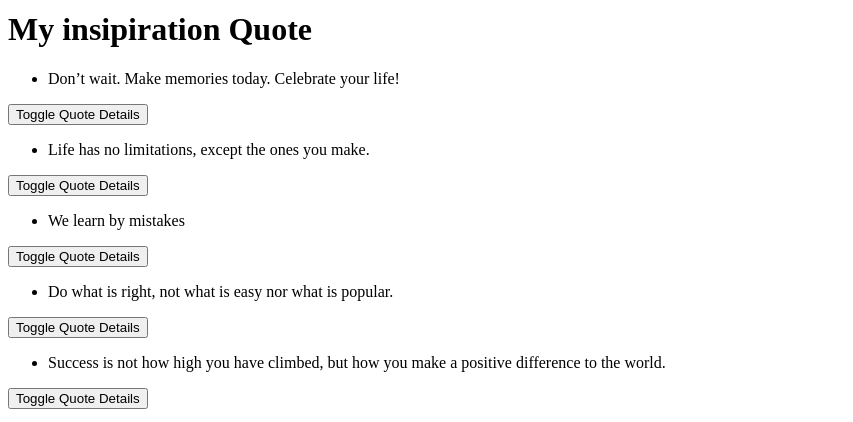
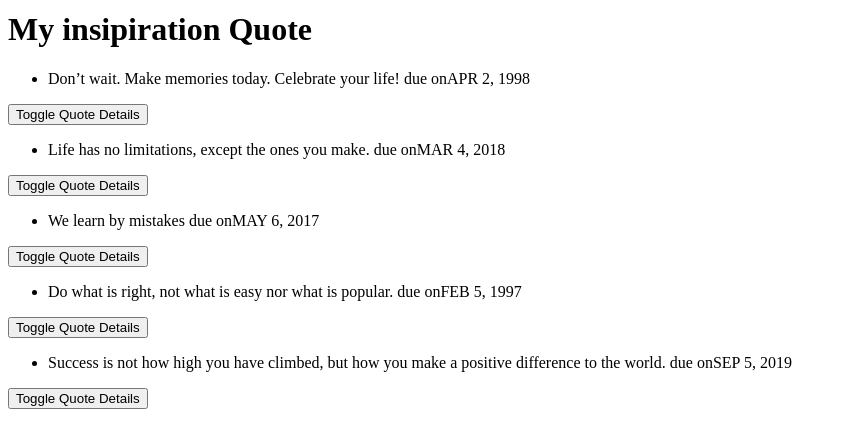
Before and after one commit to Ruterana/Quotes, an Angular app: page / in a window 1280 px wide. Shown: the part 319-741 px from the top of the page, without its empty margins (0-853 px from the left). Built offline with nearby package versions, Linux system fonts and the light colour scheme.

Commit message:
iadd date published

```diff
--- a/src/app/app.module.ts
+++ b/src/app/app.module.ts
@@ -10,7 +10,8 @@ import { QuoteDetailsComponent } from './quote-details/quote-details.component';
   declarations: [
     AppComponent,
     QuoteComponent,
-    QuoteDetailsComponent
+    QuoteDetailsComponent,
+
   ],
   imports: [
     BrowserModule,
--- a/src/app/quote.ts
+++ b/src/app/quote.ts
@@ -3,7 +3,7 @@ export class  Quote {
     // name: string;
     // author:string;
     showAuthor: boolean;
-  constructor(public id: number, public writter:string, public name: string,public author: string){
+  constructor(public id: number, public writter:string, public name: string,public author: string,public completeDate: Date){
     this.showAuthor=false;
   }
   }
--- a/src/app/quote/quote.component.html
+++ b/src/app/quote/quote.component.html
@@ -22,7 +22,7 @@
   <div *ngFor='let quote of quotes;let i = index' >
 
           <ul>
-            <li>{{quote.name}} </li>
+            <li>{{quote.name}} due on{{quote.completeDate|date|uppercase}}  </li>
           </ul>
         <button (click)='
     toggleDetails(i)'>Toggle Quote Details</button>
--- a/src/app/quote/quote.component.ts
+++ b/src/app/quote/quote.component.ts
@@ -11,11 +11,11 @@ import{Quote}from '../quote';
 
 export class QuoteComponent implements OnInit{
   quotes:Quote[] = [
-      new Quote(1,'H.R','Don’t wait. Make memories today. Celebrate your life!','James'  ),
-      new Quote(2,'M.Y','Life has no limitations, except the ones you make.','John'),
-      new Quote(3,'M.T','We learn by mistakes','charlene'),
-      new Quote(4,'R.E','Do what is right, not what is easy nor what is popular.','walter'),
-      new Quote(5,'W.T','Success is not how high you have climbed, but how you make a positive difference to the world.','Aine')
+      new Quote(1,'H.R','Don’t wait. Make memories today. Celebrate your life!','Mark Twain',new Date(1998,3,2)  ),
+      new Quote(2,'M.Y','Life has no limitations, except the ones you make.','John',new Date(2018,2,4)),
+      new Quote(3,'M.T','We learn by mistakes','charlene',new Date(2017,4,6)),
+      new Quote(4,'R.E','Do what is right, not what is easy nor what is popular.','walter',new Date(1997,1,5)),
+      new Quote(5,'W.T','Success is not how high you have climbed, but how you make a positive difference to the world.','Aine',new Date(2019,8,5))
 
     ];
     toggleDetails(index){
```
